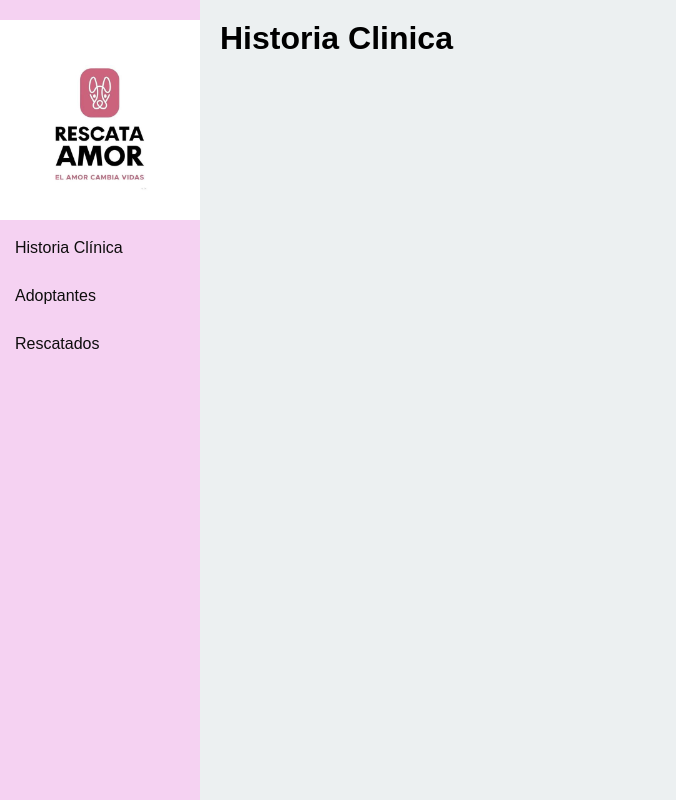
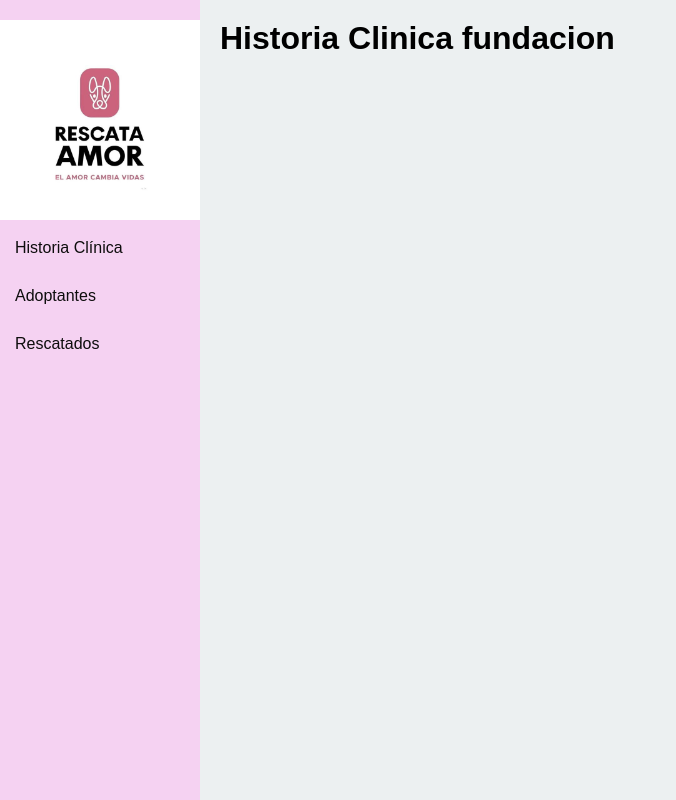
Before and after one commit to GinnaT02/fundacion, a PHP site: page /paginas/menu.php in a window 1280 px wide. Shown: the whole page, without its empty margins (0-676 px from the left). Run offline with PHP 8.4, Linux system fonts and the light colour scheme; data comes from the database, SQL or seed files in the repository.

Commit message:
cambie el titulo

```diff
--- a/paginas/menu.php
+++ b/paginas/menu.php
@@ -123,7 +123,7 @@ mysqli_close($conexion);
 
         <!-- MODULO HISTORIA CLINICA -->
         <div id="historiaClinica" class="dashboard active">
-        <h1>Historia Clinica</h1>
+        <h1>Historia Clinica fundacion</h1>
         </div>
         <!-- ---------------------------------------------- -->
 
```
